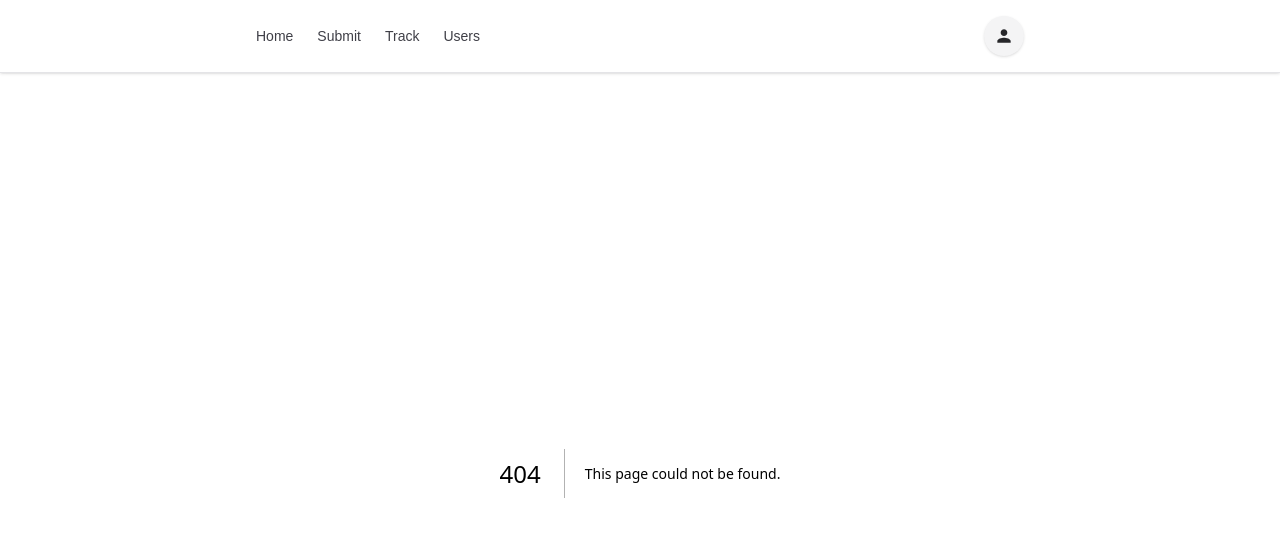
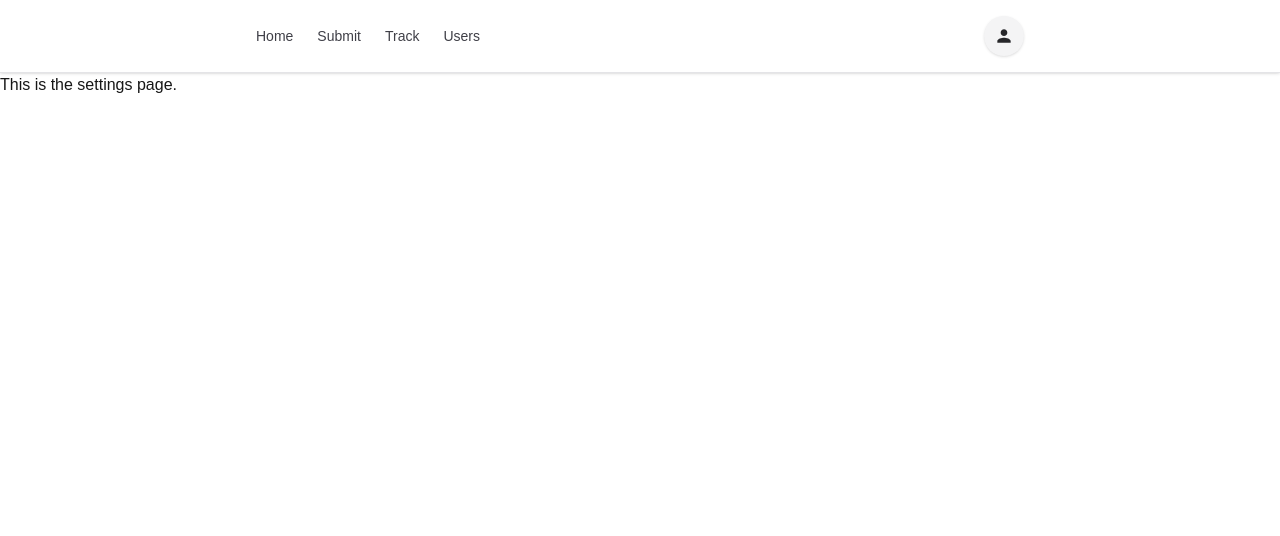
Before and after one commit to bnwong2/card-restoration, a Next.js app: page /settings in a window 1280 px wide. Before the commit this address had no page. Shown: the top 536 px of the page. Built offline with nearby package versions, Linux system fonts and the light colour scheme.

Commit message:
added pages for profile and settings and routing them by clicking on their buttons in the profile dropdown

```diff
--- /dev/null
+++ b/app/profile/page.tsx
@@ -0,0 +1,5 @@
+const profilePage = () => {
+  return <p>This is the profile page.</p>;
+};
+
+export default profilePage;
--- /dev/null
+++ b/app/settings/page.tsx
@@ -0,0 +1,5 @@
+const settingsPage = () => {
+  return <p>This is the settings page.</p>;
+};
+
+export default settingsPage;
```
